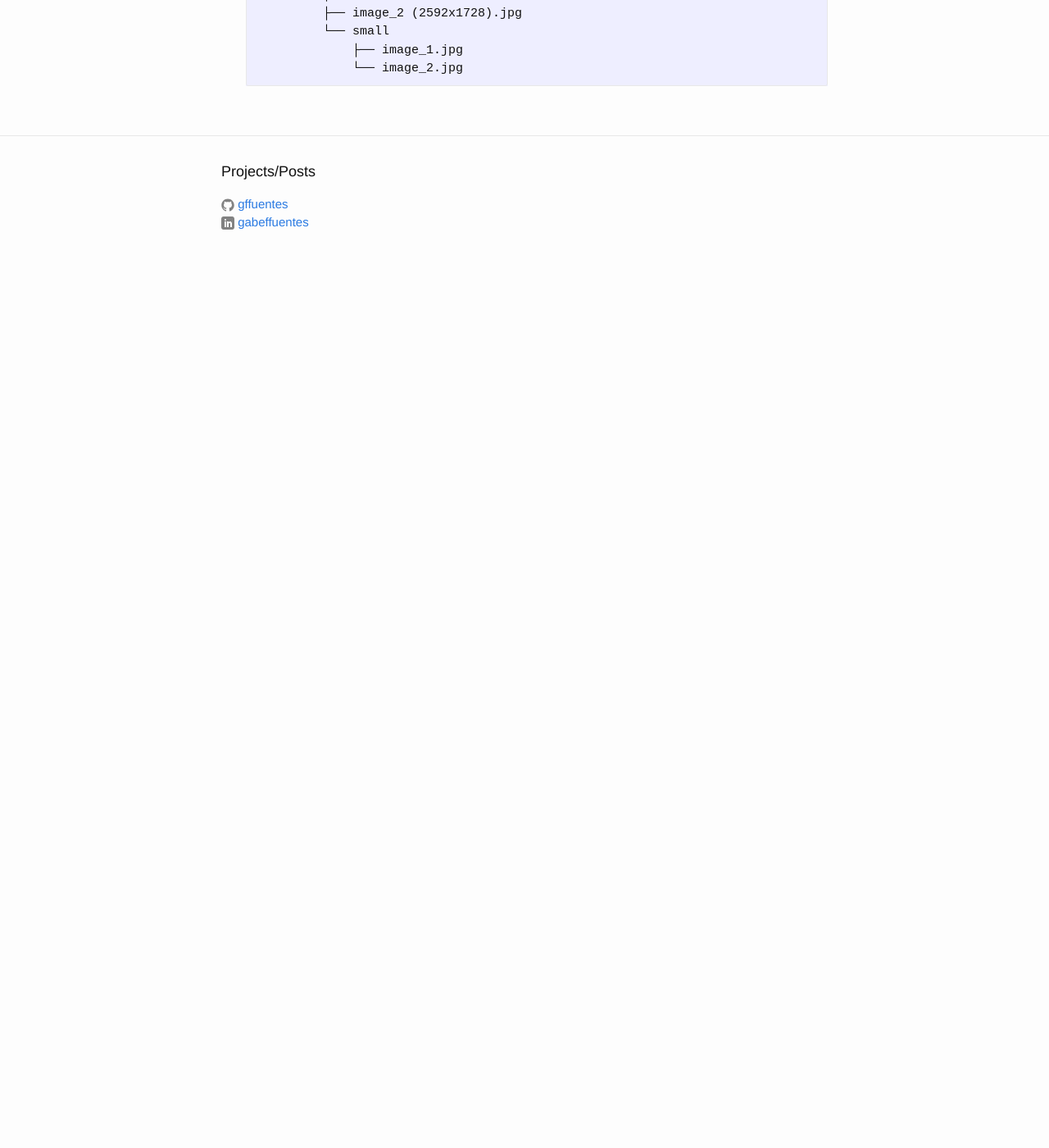
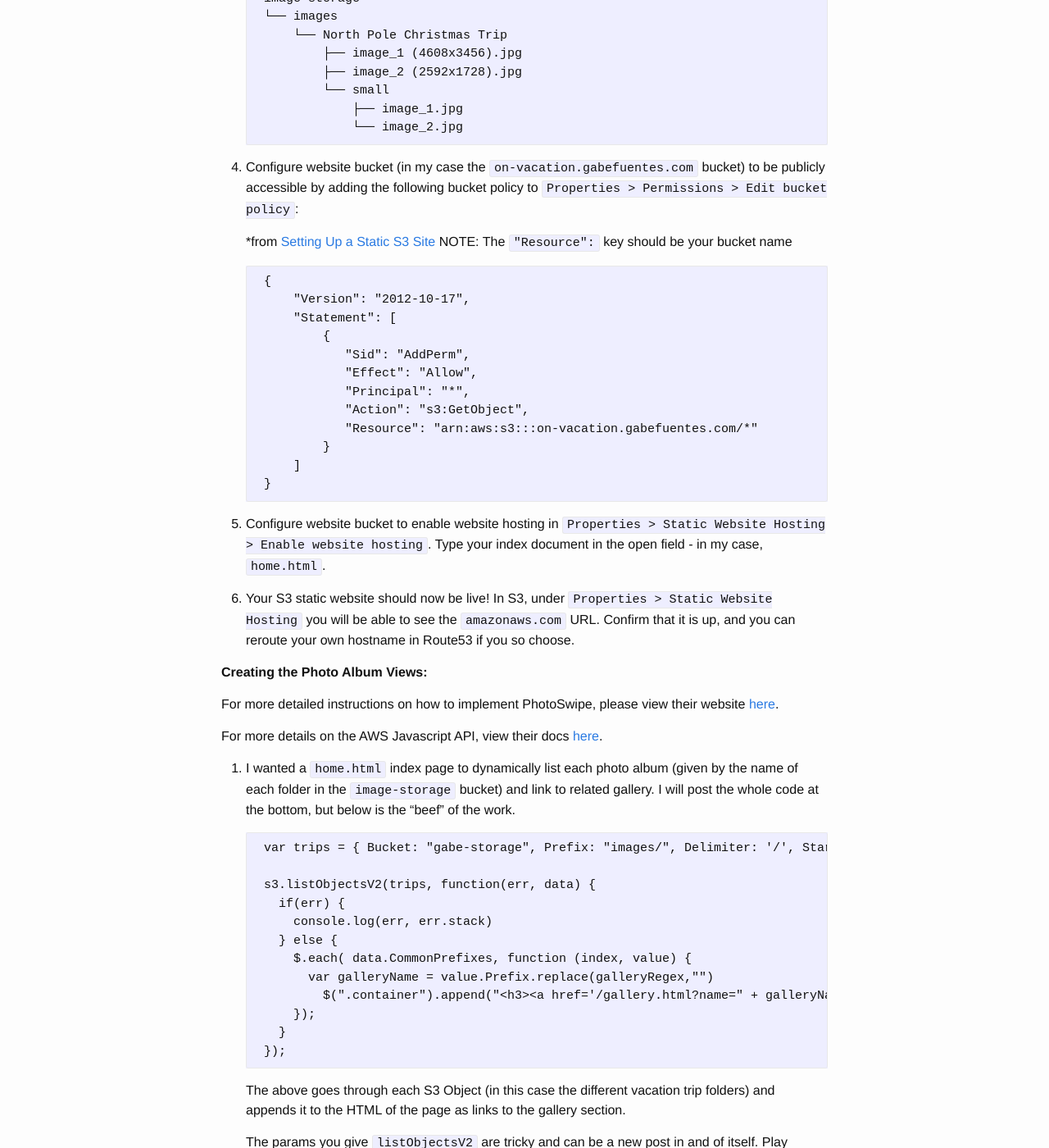
Before and after one commit to gffuentes/gffuentes.github.io, a Jekyll site: the page built from _posts/2016-10-15-s3-photo-album.md, in a window 1280 px wide and 1400 px high, scrolled down 1453 px. Shown: the whole window at 82% size. Built offline with Jekyll 4.4.1, drawn with Linux system fonts in a browser that asks for light colours; before the commit the page ends 1796 px from its top, so only the background shows below that; some of the changed text lies outside the part shown.

Commit message:
up to step 2 - gallery.html

```diff
--- a/_posts/2016-10-15-s3-photo-album.md
+++ b/_posts/2016-10-15-s3-photo-album.md
@@ -27,15 +27,15 @@
 3. [PhotoSwipe JS Library](http://photoswipe.com/)  for gallery
 4. ImageMagick for thumbnail creation
 
-**Setting up S3 Bucket**
+**Setting up S3 Buckets:**
 
-For more detailed instructions, see [Setting Up a Static S3 Site](http://docs.aws.amazon.com/AmazonS3/latest/dev/website-hosting-custom-domain-walkthrough.html)
+For more detailed instructions, especially on how to setup route53 to host your custom domain, see [Setting Up a Static S3 Site](http://docs.aws.amazon.com/AmazonS3/latest/dev/website-hosting-custom-domain-walkthrough.html)
 
-1. Create a bucket named after the URL of where your site will live. In my case, it was `on-vacation.gabefuentes.com`. This will be your website.
+1. Create a bucket named after the URL of where your site will live. In my case, it was `on-vacation.gabefuentes.com`. This will be your website. This is assuming you have your own registered domain. You can also set up an S3 static website using their domain (see [Setting Up a Static S3 Site](http://docs.aws.amazon.com/AmazonS3/latest/dev/website-hosting-custom-domain-walkthrough.html))
 
 2. Create an additional bucket for storing the photos. Whatever name is fine.
 
-3. Bucket structure I used:
+3. Bucket structure I used (will discuss specifics later):
 
         on-vacation.gabefuentes.com
         ├── gallery.html
@@ -60,3 +60,76 @@
                 └── small
                     ├── image_1.jpg
                     └── image_2.jpg
+
+4. Configure website bucket (in my case the `on-vacation.gabefuentes.com` bucket) to be publicly accessible by adding the following bucket policy to `Properties > Permissions > Edit bucket policy`:
+
+    *from [Setting Up a Static S3 Site](http://docs.aws.amazon.com/AmazonS3/latest/dev/website-hosting-custom-domain-walkthrough.html)
+    NOTE: The `"Resource":` key should be your bucket name
+
+        {
+	        "Version": "2012-10-17",
+	        "Statement": [
+		        {
+		    	    "Sid": "AddPerm",
+		    	    "Effect": "Allow",
+		    	    "Principal": "*",
+		    	    "Action": "s3:GetObject",
+		    	    "Resource": "arn:aws:s3:::on-vacation.gabefuentes.com/*"
+		        }
+	        ]
+        }
+
+5. Configure website bucket to enable website hosting in `Properties > Static Website Hosting > Enable website hosting`. Type your index document in the open field - in my case, `home.html`.
+
+6. Your S3 static website should now be live! In S3, under `Properties > Static Website Hosting` you will be able to see the `amazonaws.com` URL. Confirm that it is up, and you can reroute your own hostname in Route53 if you so choose.
+
+**Creating the Photo Album Views:**
+
+For more detailed instructions on how to implement PhotoSwipe, please view their website [here](http://photoswipe.com/).
+
+For more details on the AWS Javascript API, view their docs [here](http://docs.aws.amazon.com/AWSJavaScriptSDK/latest/AWS/S3.html).
+
+1. I wanted a `home.html` index page to dynamically list each photo album (given by the name of each folder in the `image-storage` bucket) and link to related gallery. I will post the whole code at the bottom, but below is the "beef" of the work.
+
+        var trips = { Bucket: "gabe-storage", Prefix: "images/", Delimiter: '/', StartAfter: 'images/' }
+
+        s3.listObjectsV2(trips, function(err, data) {
+          if(err) {
+            console.log(err, err.stack)
+          } else {
+            $.each( data.CommonPrefixes, function (index, value) {
+              var galleryName = value.Prefix.replace(galleryRegex,"")
+                $(".container").append("<h3><a href='/gallery.html?name=" + galleryName  + "'>" + capitalize(galleryName) + "</a></h3>");
+            });
+          }
+        });
+
+    The above goes through each S3 Object (in this case the different vacation trip folders) and appends it to the HTML of the page as links to the gallery section.
+
+    The params you give `listObjectsV2` are tricky and can be a new post in and of itself. Play around with the parameters to limit the specific objects as much as possible. You can then use regex to limit further.
+
+2. Much of the `gallery.html` view will be directly from PhotoSwipe. The main function that makes this dynamic is below.
+
+        var galleryName = getUrlParameter("name");
+
+        var getValues1 = function(params) {
+          s3.listObjectsV2(params, function(err, data) {
+            if (err) {
+              console.log(err, err.stack) // an error occurred
+            } else {
+              var thumbRegex = /(\+%).*(%29)/g;
+              var imgSizeRegex = /(%28)(.*)(?=%29)/g;
+              var data = JSON.parse(JSON.stringify(data))
+
+              $.each( data.Contents, function (index, value) {
+                var thumb = parseFilename(value.Key.replace(thumbRegex, ""))
+                var imgSize = value.Key.match(imgSizeRegex, "")[0].replace(/(%28)/g,"")
+
+                $('.row').append("<div class= 'col-xs-6 col-md-3'>" +
+                  "<a href='https://s3.amazonaws.com/gabe-storage/" + value.Key + "' itemprop='contentUrl' data-size='" + imgSize + "' class='thumbnail'>" +
+                  "<img class='thumb' src='https://s3.amazonaws.com/gabe-storage/images/" + galleryName + "/small/" + thumb + "' itemprop='thumbnail' alt='Image desc' />" +
+                  "</a></div>");
+              });
+            };
+          });
+        };
```
